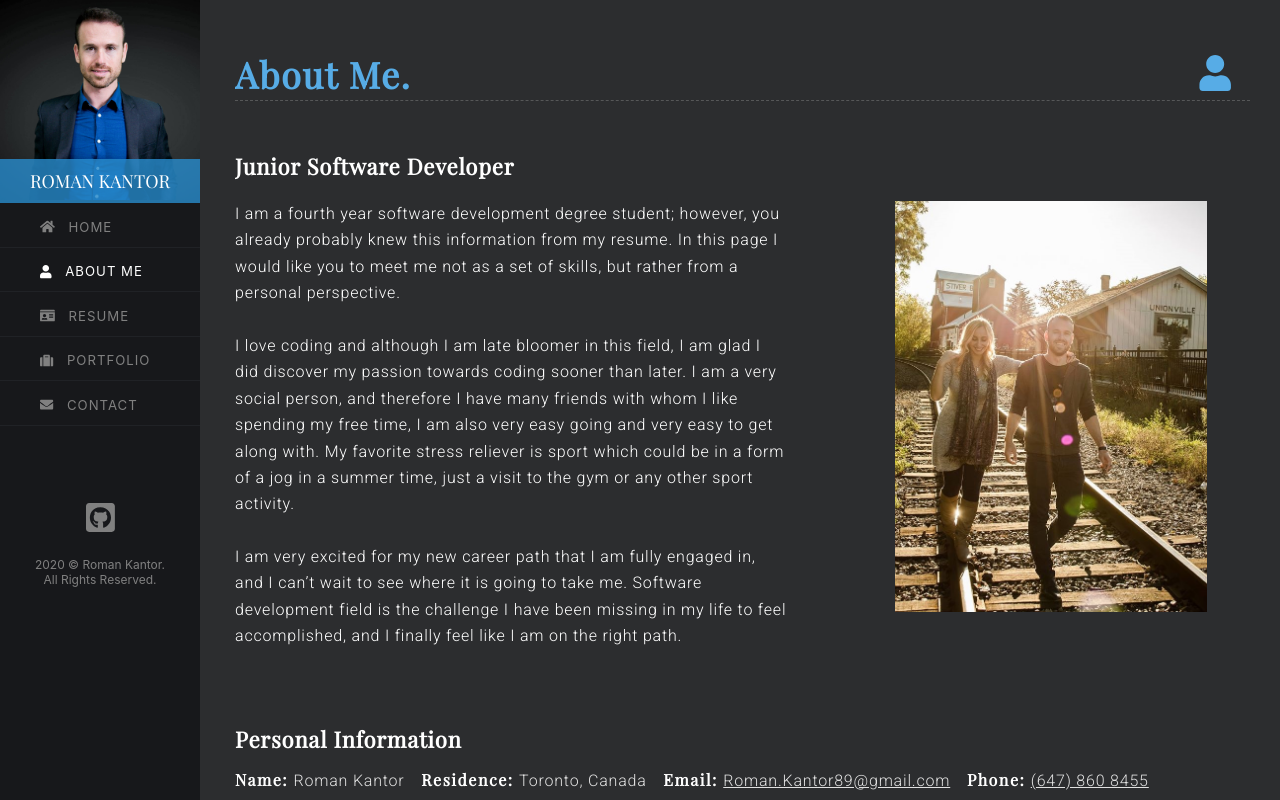
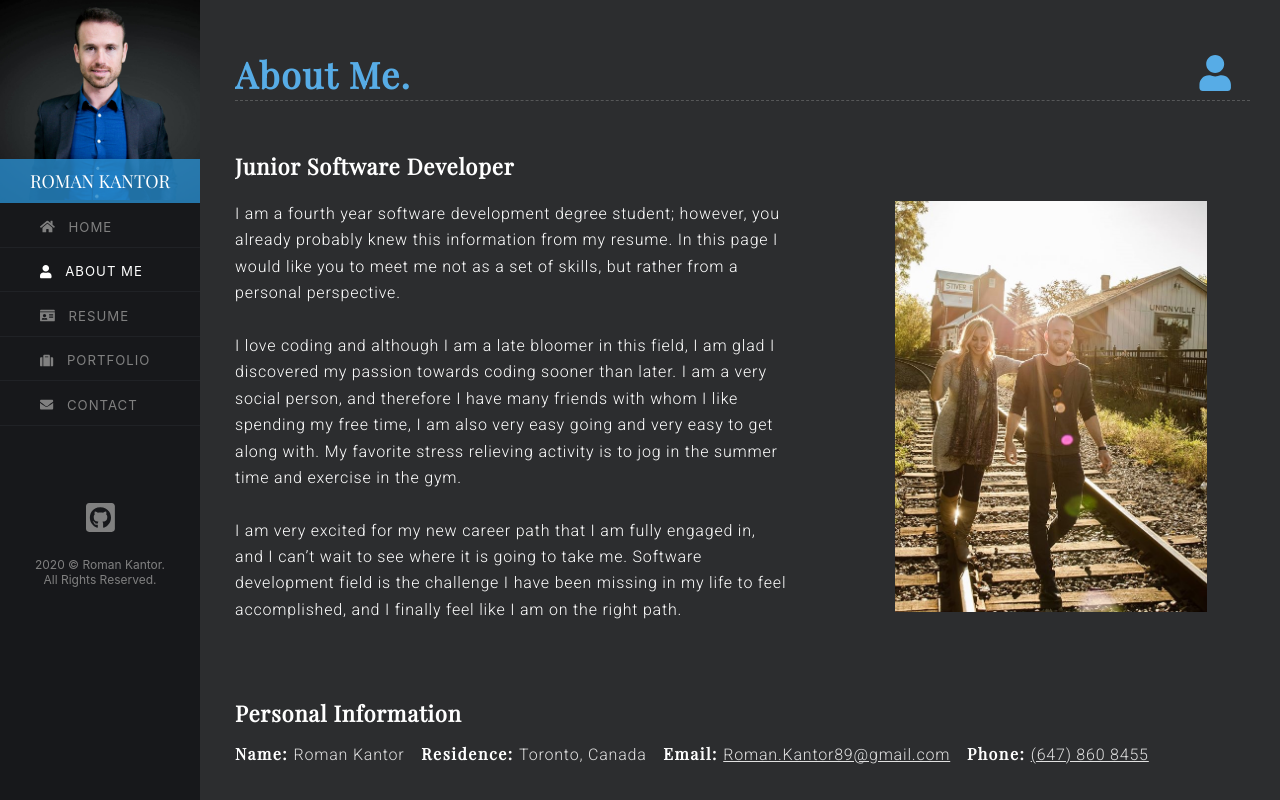
Before and after one commit to RomanKantor89/my-portfolio, a React (Create React App) app: page /AboutMe in a window 1280 px wide. Built offline with nearby package versions, Linux system fonts and the light colour scheme.

Commit message:
grammar fix

```diff
--- a/src/components/About_me/AboutMe.js
+++ b/src/components/About_me/AboutMe.js
@@ -23,12 +23,12 @@ class AboutMe extends Component {
               In this page I would like you to meet me not as a set of skills, but rather from a personal perspective.
             </p><br/>
             <p>
-              I love coding and although I am late bloomer in this field,
-              I am glad I did discover my passion towards coding sooner than later.
+              I love coding and although I am a late bloomer in this field,
+              I am glad I discovered my passion towards coding sooner than later.
               I am a very social person, and therefore I have many friends with whom I like spending my free time,
               I am also very easy going and very easy to get along with.
-              My favorite stress reliever is sport which could be in a form of a jog in a summer time,
-              just a visit to the gym or any other sport activity.
+              My favorite stress relieving activity is to jog in the summer time
+              and exercise in the gym.
             </p><br/>
             <p>
                 I am very excited for my new career path that I am fully engaged in,
--- a/src/components/Resume/Resume.js
+++ b/src/components/Resume/Resume.js
@@ -25,7 +25,7 @@ class Resume extends Component {
                   <h5>Info-Tech Research Group, Toronto, CA</h5>
                   <p>At this internship position I was a member of a web dev team that is partially responsible for maintaining some parts of the existing code,
                      but mainly involved in the new feature development.
-                     I got to experience a real-world agile web development environment and to be a part of a true team work experience.
+                     I experienced a real-world agile web development environment and a true team work experience.
                      This position involved hands on problem solving using mainly Ruby on Rails (back-end), SQL and a bit of JavaScript.
                      The vast environments and databases were fascinating to work with.
                   </p>
```
